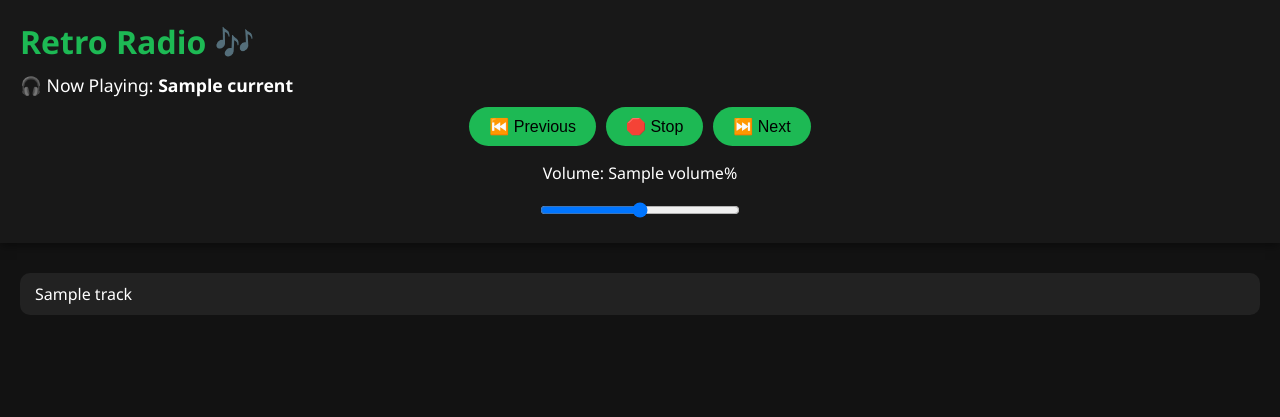
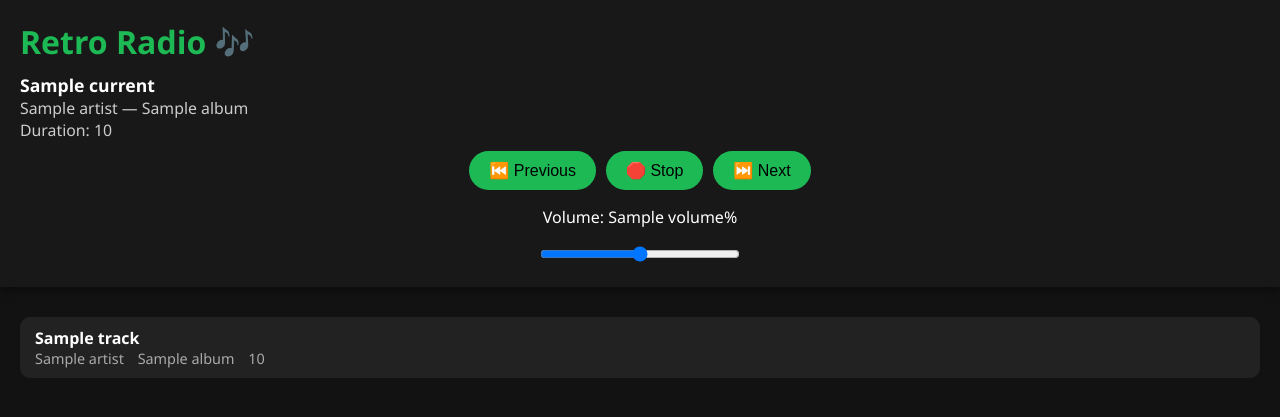
Before and after one commit to vinylmike/Retro_Radio_Py, a Flask app: template app/templates/index.html in a window 1280 px wide. Shown: the top 417 px of the page. Run offline with Flask 3, Linux system fonts and the light colour scheme; the template is opened without the code that fills it: most values are stand-ins (such as "Sample title", 1, 10 or a date in 2020).

Commit message:
Updated index.html for fixed player and metadata view

```diff
--- a/app/templates/index.html
+++ b/app/templates/index.html
@@ -33,10 +33,17 @@
             margin-bottom: 10px;
         }
 
+        .now-playing span {
+            display: block;
+            font-size: 0.9em;
+            color: #ccc;
+        }
+
         .player-controls {
             display: flex;
             justify-content: center;
             gap: 10px;
+            flex-wrap: wrap;
         }
 
         .player-controls button {
@@ -88,19 +95,36 @@
             color: inherit;
             display: block;
         }
+
+        .meta {
+            font-size: 0.9em;
+            color: #aaa;
+        }
+
+        .meta span {
+            display: inline-block;
+            margin-right: 10px;
+        }
     </style>
 </head>
 <body>
     <div class="header">
         <h1>Retro Radio 🎶</h1>
+
         {% if current %}
-            <div class="now-playing">🎧 Now Playing: <strong>{{ current }}</strong></div>
+            <div class="now-playing">
+                <strong>{{ current.title or current.filename }}</strong>
+                <span>{{ current.artist }} — {{ current.album }}</span>
+                <span>Duration: {{ current.duration }}</span>
+            </div>
         {% endif %}
+
         <div class="player-controls">
             <a href="/prev"><button>⏮️ Previous</button></a>
             <a href="/stop"><button>🛑 Stop</button></a>
             <a href="/next"><button>⏭️ Next</button></a>
         </div>
+
         <div class="volume">
             <p>Volume: {{ volume }}%</p>
             <input type="range" min="0" max="100" value="{{ volume }}" onchange="setVolume(this.value)">
@@ -110,7 +134,16 @@
     <div class="track-list-container">
         <ul class="track-list">
             {% for track in tracks %}
-                <li><a href="{{ url_for('play', filename=track) }}">{{ track }}</a></li>
+                <li>
+                    <a href="{{ url_for('play', filename=track.filename) }}">
+                        <strong>{{ track.title or track.filename }}</strong><br>
+                        <div class="meta">
+                            <span>{{ track.artist }}</span>
+                            <span>{{ track.album }}</span>
+                            <span>{{ track.duration }}</span>
+                        </div>
+                    </a>
+                </li>
             {% endfor %}
         </ul>
     </div>
--- a/main.py
+++ b/main.py
@@ -4,6 +4,10 @@ import subprocess
 import socket
 import json
 import time
+from mutagen import File
+from mutagen.mp3 import MP3
+from mutagen.flac import FLAC
+from mutagen.easyid3 import EasyID3
 
 app = Flask(__name__, template_folder="app/templates", static_folder="app/static")
 
@@ -15,11 +19,30 @@ current_index = -1
 volume_level = 70
 ipc_socket_path = "/tmp/mpv-socket"
 
+# Extract metadata from audio file
+def extract_metadata(filepath):
+    metadata = {"filename": os.path.basename(filepath), "title": "", "artist": "", "album": "", "duration": ""}
+    try:
+        audio = File(filepath, easy=True)
+        if audio:
+            metadata["title"] = audio.get("title", [""])[0]
+            metadata["artist"] = audio.get("artist", [""])[0]
+            metadata["album"] = audio.get("album", [""])[0]
+            if isinstance(audio, MP3) or isinstance(audio, FLAC):
+                duration_sec = int(audio.info.length)
+                minutes = duration_sec // 60
+                seconds = duration_sec % 60
+                metadata["duration"] = f"{minutes}:{seconds:02d}"
+    except Exception as e:
+        print(f"[Metadata Error] {filepath}: {e}")
+    return metadata
+
 def get_music_files():
-    return sorted([
+    files = sorted([
         f for f in os.listdir(MUSIC_FOLDER)
         if f.lower().endswith(('.mp3', '.wav', '.flac'))
     ])
+    return [extract_metadata(os.path.join(MUSIC_FOLDER, f)) for f in files]
 
 def send_mpv_command(command_dict):
     try:
@@ -34,28 +57,25 @@ def play_track_by_index(index):
     global current_index, track_list
     if 0 <= index < len(track_list):
         current_index = index
-        play_track(track_list[index])
+        play_track(track_list[index]["filename"])
 
 def play_track(filename):
     global mpv_process, current_track, track_list, current_index
     stop_track()
     filepath = os.path.join(MUSIC_FOLDER, filename)
-    if filename in track_list:
-        current_index = track_list.index(filename)
-
+    for i, t in enumerate(track_list):
+        if t["filename"] == filename:
+            current_index = i
+            break
     cmd = [
-        "mpv",
-        "--no-terminal",
+        "mpv", "--no-terminal",
         f"--volume={volume_level}",
         "--audio-device=alsa/plughw:3,0",
         f"--input-ipc-server={ipc_socket_path}",
         filepath
     ]
-
     mpv_process = subprocess.Popen(cmd, stdout=subprocess.DEVNULL, stderr=subprocess.DEVNULL)
     current_track = filename
-
-    # Wait briefly for socket to be ready
     for _ in range(10):
         if os.path.exists(ipc_socket_path):
             break
@@ -73,7 +93,8 @@ def stop_track():
 def index():
     global track_list
     track_list = get_music_files()
-    return render_template("index.html", tracks=track_list, current=current_track, volume=volume_level)
+    now_playing_metadata = next((t for t in track_list if t["filename"] == current_track), None)
+    return render_template("index.html", tracks=track_list, current=now_playing_metadata, volume=volume_level)
 
 @app.route("/play/<filename>")
 def play(filename):
```
